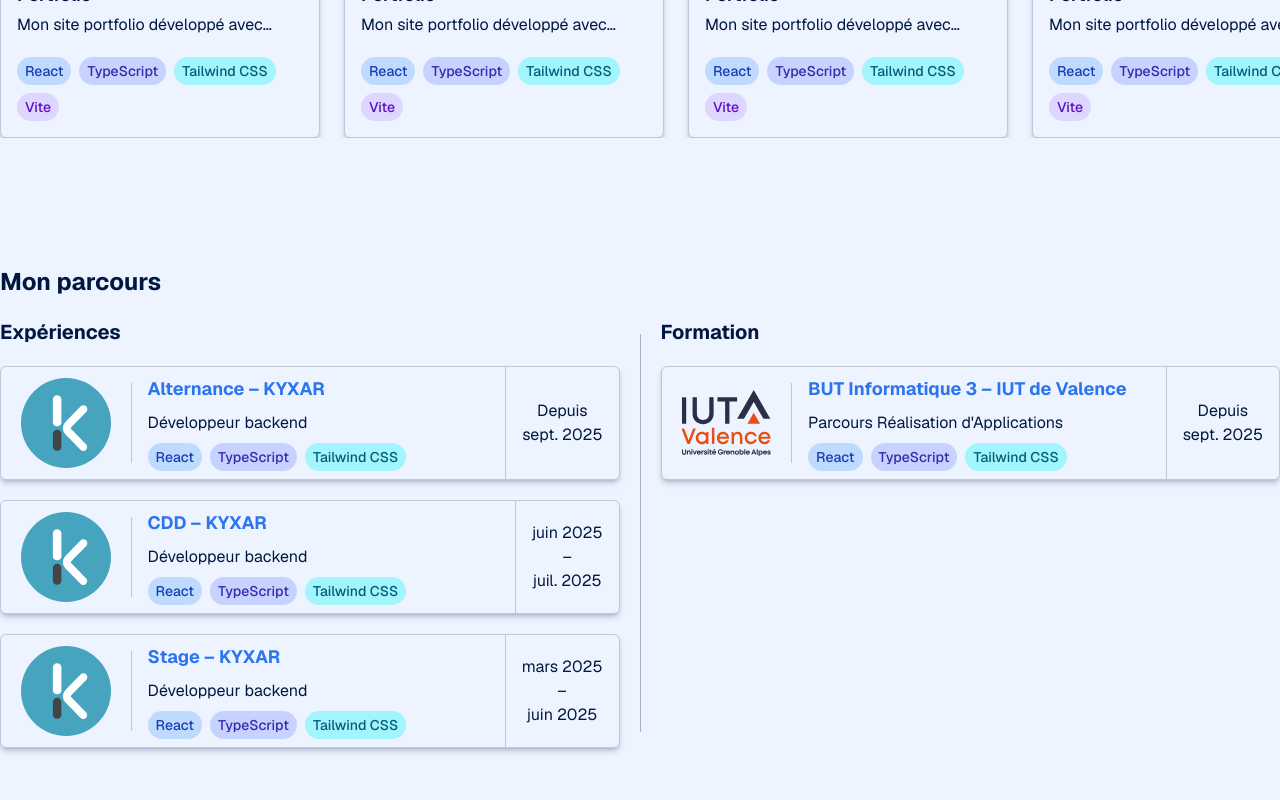
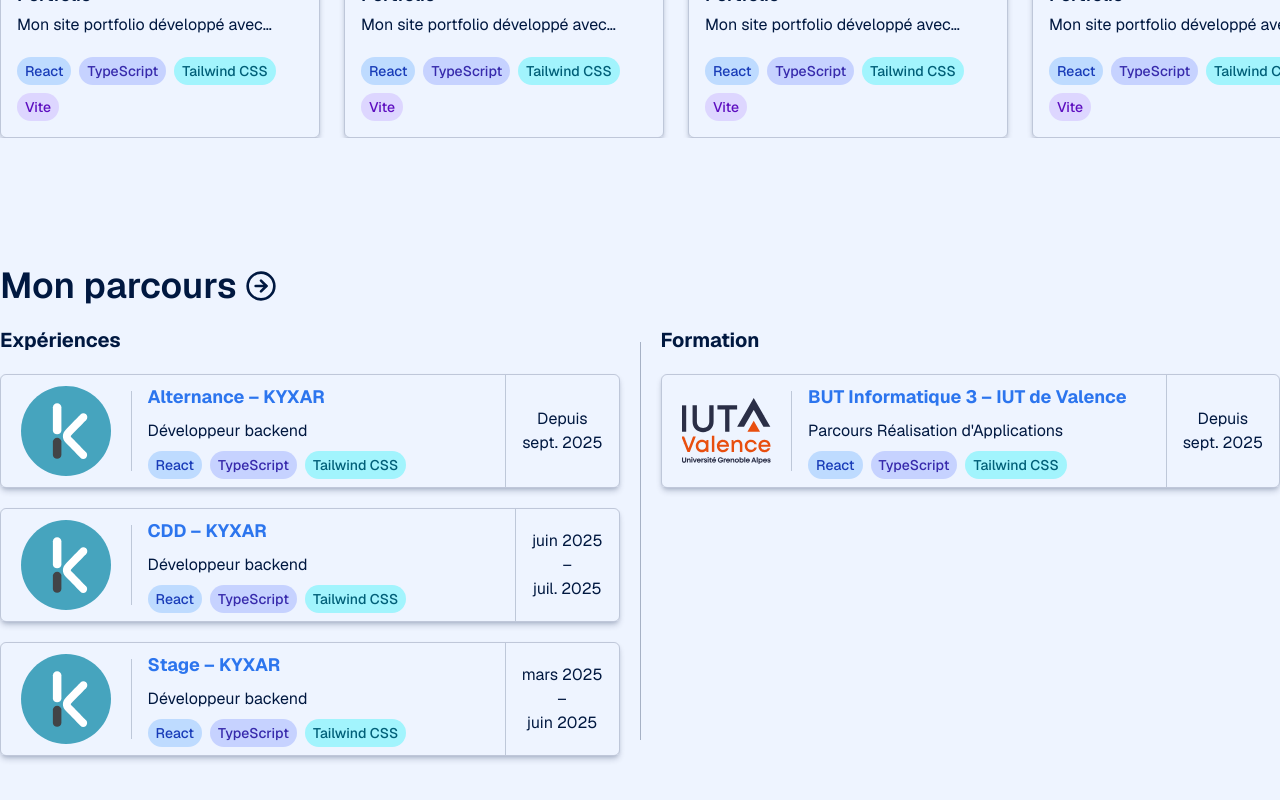
Before and after one commit to Yoan-CHALENCON/site, a React (Vite) app: page / in a window 1280 px wide. Shown: the part 1893-2693 px from the top of the page. Built offline with nearby package versions, Linux system fonts and the light colour scheme.

Commit message:
♻️ Move experiences section into a component

```diff
--- /dev/null
+++ b/src/ components/ExperiencesSection.tsx
@@ -0,0 +1,59 @@
+import { CircleArrowRight } from "lucide-react";
+import { Link } from "react-router-dom";
+import ExperienceCard from "../ components/ExperienceCard";
+import { experiences } from "../data/experiences";
+
+export default function ExperiencesSection() {
+  return (
+    <section>
+      <Link
+        to="/experiences"
+        className="hover:text-primary flex w-fit hover:underline!"
+      >
+        <h2 className="mb-5 flex items-center gap-2 text-4xl font-semibold">
+          Mon parcours
+          <CircleArrowRight size={32} />
+        </h2>
+      </Link>
+      <section className="grid grid-cols-[1fr_auto_1fr] gap-5">
+        <section className="flex flex-col gap-5">
+          <h3 className="text-xl font-bold">Expériences</h3>
+          {experiences
+            .filter((experience) => experience.path.startsWith("/experiences"))
+            .map((experience) => (
+              <ExperienceCard
+                key={experience.id}
+                title={experience.title}
+                subtitle={experience.subtitle}
+                companyName={experience.companyName}
+                companyLogo={experience.companyLogo}
+                startDate={experience.startDate}
+                endDate={experience.endDate}
+                href={experience.href}
+                tags={experience.tags}
+              />
+            ))}
+        </section>
+        <div className="bg-dark/30 dark:bg-light/30 my-4 w-px"></div>
+        <section className="flex flex-col gap-5">
+          <h3 className="text-xl font-bold">Formation</h3>
+          {experiences
+            .filter((experience) => experience.path.startsWith("/formation"))
+            .map((experience) => (
+              <ExperienceCard
+                key={experience.id}
+                title={experience.title}
+                subtitle={experience.subtitle}
+                companyName={experience.companyName}
+                companyLogo={experience.companyLogo}
+                startDate={experience.startDate}
+                endDate={experience.endDate}
+                href={experience.href}
+                tags={experience.tags}
+              />
+            ))}
+        </section>
+      </section>
+    </section>
+  );
+}
--- a/src/pages/Home.tsx
+++ b/src/pages/Home.tsx
@@ -1,13 +1,12 @@
 import { FileText, FolderOpen, Puzzle } from "lucide-react";
 import About from "../ components/About";
 import CTA from "../ components/CTA";
-import ExperienceCard from "../ components/ExperienceCard";
+import ExperiencesSection from "../ components/ExperiencesSection";
 import Header from "../ components/Header";
 import Hero from "../ components/Hero";
 import Main from "../ components/Main";
 import ProjectCard from "../ components/ProjectCard";
 import Slider from "../ components/Slider";
-import { experiences } from "../data/experiences";
 import { projects } from "../data/projects";
 
 export default function Home() {
@@ -43,52 +42,7 @@ export default function Home() {
             />
           ))}
         </Slider>
-        <section>
-          <h2 className="mb-5 text-2xl font-bold">Mon parcours</h2>
-          <section className="grid grid-cols-[1fr_auto_1fr] gap-5">
-            <section className="flex flex-col gap-5">
-              <h3 className="text-xl font-bold">Expériences</h3>
-              {experiences
-                .filter((experience) =>
-                  experience.path.startsWith("/experiences"),
-                )
-                .map((experience) => (
-                  <ExperienceCard
-                    key={experience.id}
-                    title={experience.title}
-                    subtitle={experience.subtitle}
-                    companyName={experience.companyName}
-                    companyLogo={experience.companyLogo}
-                    startDate={experience.startDate}
-                    endDate={experience.endDate}
-                    href={experience.href}
-                    tags={experience.tags}
-                  />
-                ))}
-            </section>
-            <div className="bg-dark/30 my-4 w-px"></div>
-            <section className="flex flex-col gap-5">
-              <h3 className="text-xl font-bold">Formation</h3>
-              {experiences
-                .filter((experience) =>
-                  experience.path.startsWith("/formation"),
-                )
-                .map((experience) => (
-                  <ExperienceCard
-                    key={experience.id}
-                    title={experience.title}
-                    subtitle={experience.subtitle}
-                    companyName={experience.companyName}
-                    companyLogo={experience.companyLogo}
-                    startDate={experience.startDate}
-                    endDate={experience.endDate}
-                    href={experience.href}
-                    tags={experience.tags}
-                  />
-                ))}
-            </section>
-          </section>
-        </section>
+        <ExperiencesSection />
       </Main>
     </>
   );
```
